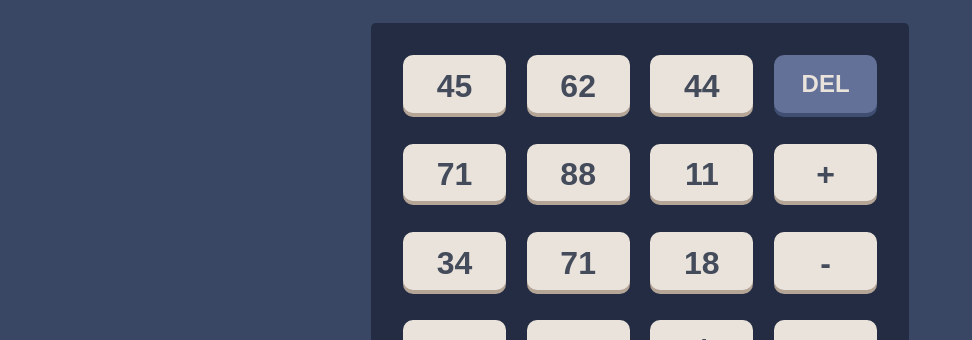
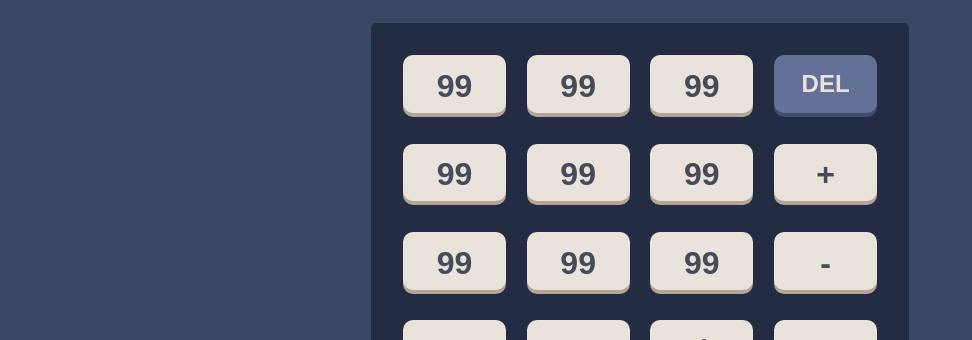
Before and after one commit to Pirmagomedov/alishka, a React (Create React App) app: page / in a window 1280 px wide. Shown: the part 172-512 px from the top of the page, without its empty margins (0-972 px from the left). Built offline with nearby package versions, Linux system fonts and the light colour scheme.

Commit message:
Update Keypad.js

```diff
--- a/src/components/calculator/Keypad.js
+++ b/src/components/calculator/Keypad.js
@@ -9,25 +9,25 @@ const Keypad = (props) => {
           props.updateCalc("7");
         }}
       >
-        45
+        99
       </button>
       <button className="key" value="8" onClick={() => props.updateCalc("8")}>
-        62
+        99
       </button>
       <button className="key" value="9" onClick={() => props.updateCalc("9")}>
-        44
+        99
       </button>
       <button className="del" id="del" onClick={props.del}>
         DEL
       </button>
       <button className="key" value="4" onClick={() => props.updateCalc("4")}>
-        71
+        99
       </button>
       <button className="key" value="5" onClick={() => props.updateCalc("5")}>
-        88
+        99
       </button>
       <button className="key" value="6" onClick={() => props.updateCalc("6")}>
-        11
+        99
       </button>
       <button
         className="operator"
@@ -37,13 +37,13 @@ const Keypad = (props) => {
         +
       </button>
       <button className="key" value="1" onClick={() => props.updateCalc("1")}>
-        34
+        99
       </button>
       <button className="key" value="2" onClick={() => props.updateCalc("2")}>
-        71
+        99
       </button>
       <button className="key" value="3" onClick={() => props.updateCalc("3")}>
-        18
+        99
       </button>
       <button
         className="operator"
```
